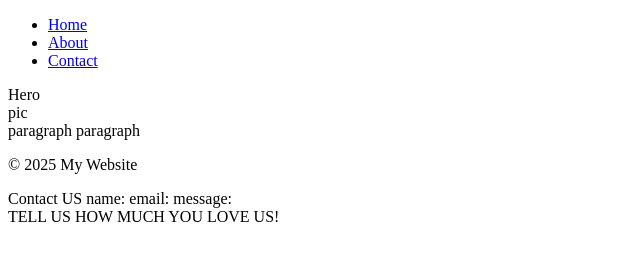
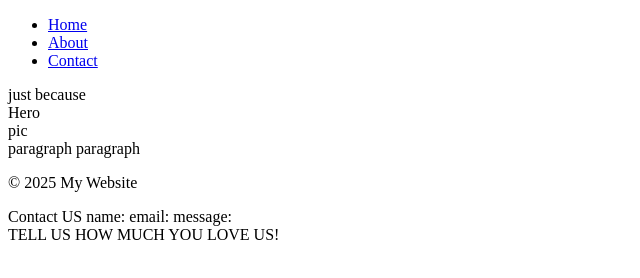
Before and after one commit to evokeanewday/lab1_proj, a plain HTML site: page index.html in a window 1280 px wide. Shown: the whole page, without its empty margins (0-640 px from the left). Drawn offline with Linux system fonts and the light colour scheme.

Commit message:
teamwork

```diff
--- a/index.html
+++ b/index.html
@@ -10,6 +10,9 @@
 </nav><meta charset="UTF-8">
     <meta name="viewport" content="width=device-width, initial-scale=1.0">
     <title>Document</title>
+         <div> just because
+
+             </div>
 </head>
 <body>
     <div>
```
